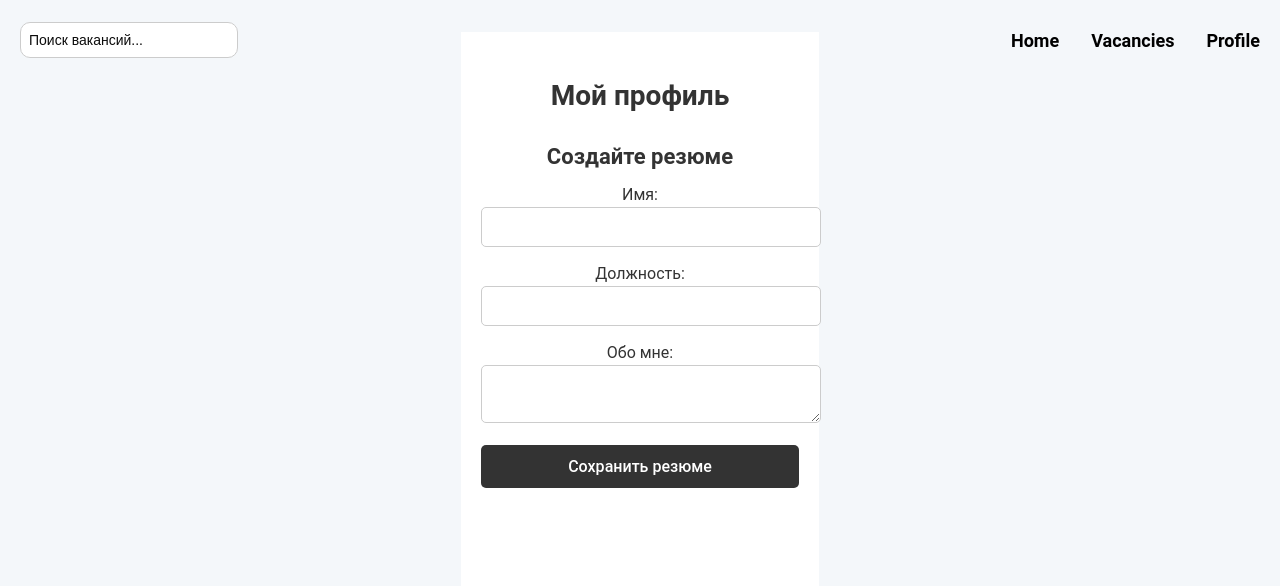
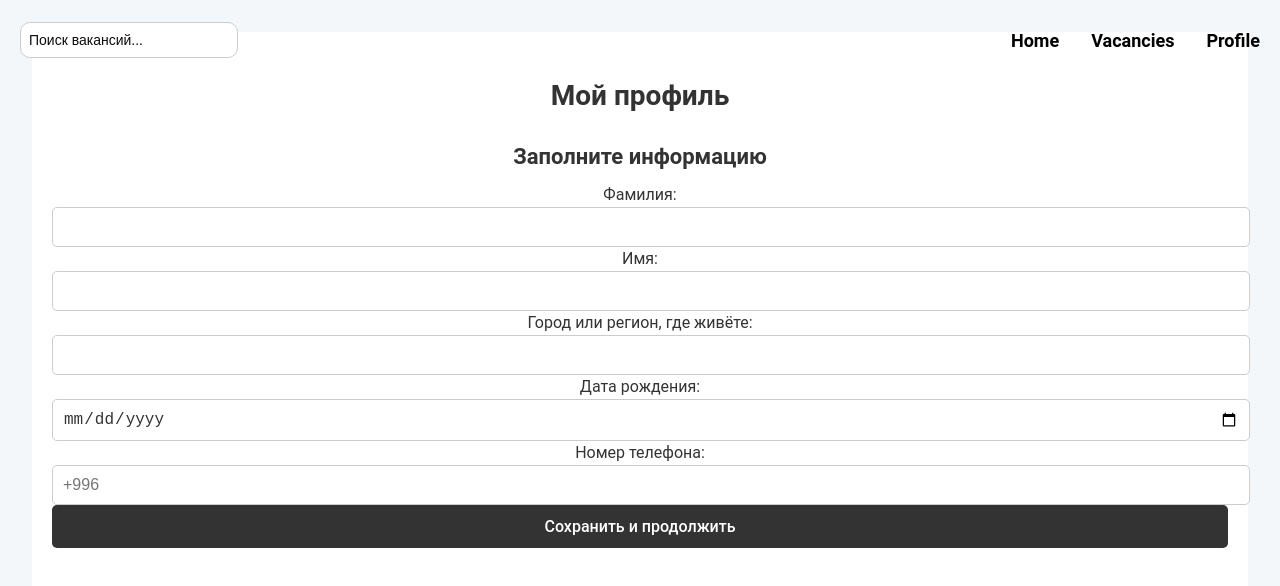
Before and after one commit to BayaIT/SRS, a React (Vite) app: page /profile in a window 1280 px wide. Shown: the top 586 px of the page. Built offline with nearby package versions, Linux system fonts and the light colour scheme.

Commit message:
Update Resume

```diff
--- a/package.json
+++ b/package.json
@@ -10,6 +10,7 @@
     "preview": "vite preview"
   },
   "dependencies": {
+    "prop-types": "^15.8.1",
     "react": "^18.3.1",
     "react-dom": "^18.3.1",
     "react-router-dom": "^7.0.1"
--- a/src/components/ProfilePage.jsx
+++ b/src/components/ProfilePage.jsx
@@ -1,10 +1,11 @@
 // eslint-disable-next-line no-unused-vars
 import React, { useState, useEffect } from "react";
 import ResumeForm from "./ResumeForm"; // Форма для резюме
-import "../ProfilePage.css"
+import "../ProfilePage.css";
 
 const ProfilePage = () => {
     const [resume, setResume] = useState(null);
+    const [step, setStep] = useState(1); // Шаг формы
 
     // Получаем резюме из localStorage, если оно есть
     useEffect(() => {
@@ -14,27 +15,42 @@ const ProfilePage = () => {
         }
     }, []);
 
-    // Функция для сохранения резюме
+    // Функция для сохранения резюме и перехода на следующий шаг
     const saveResume = (newResume) => {
-        setResume(newResume);
-        localStorage.setItem("resume", JSON.stringify(newResume)); // Сохраняем в localStorage
+        setResume({ ...resume, ...newResume });
+        localStorage.setItem("resume", JSON.stringify({ ...resume, ...newResume })); // Сохраняем в localStorage
+        setStep((prevStep) => prevStep + 1); // Переходим на следующий шаг
     };
 
     return (
         <div className="profile-container">
             <h2>Мой профиль</h2>
-            {resume ? (
+            {resume && step > 3 ? ( // Если все этапы завершены, показываем итог
                 <div>
                     <h3>Ваше резюме:</h3>
+                    <p><strong>Фамилия:</strong> {resume.surname}</p>
                     <p><strong>Имя:</strong> {resume.name}</p>
-                    <p><strong>Должность:</strong> {resume.position}</p>
-                    <p><strong>Обо мне:</strong> {resume.about}</p>
-                    <button onClick={() => setResume(null)}>Редактировать резюме</button> {/* Кнопка для редактирования */}
+                    <p><strong>Город:</strong> {resume.city}</p>
+                    <p><strong>Дата рождения:</strong> {resume.birthday}</p>
+                    <p><strong>Номер телефона:</strong> {resume.phoneNumber}</p>
+                    <h4>Опыт работы:</h4>
+                    {resume.experience && resume.experience.map((job, index) => (
+                        <div key={index}>
+                            <p><strong>Должность:</strong> {job.position}</p>
+                            <p><strong>Компания:</strong> {job.company}</p>
+                            <p><strong>Годы работы:</strong> {job.years}</p>
+                        </div>
+                    ))}
+                    <h4>Образование:</h4>
+                    <p>{resume.education}</p>
+                    <h4>Навыки:</h4>
+                    <p>{resume.skills}</p>
+                    <button onClick={() => setStep(1)}>Редактировать резюме</button>
                 </div>
             ) : (
                 <div>
-                    <h3>Создайте резюме</h3>
-                    <ResumeForm onSave={saveResume} />
+                    <h3>Заполните информацию</h3>
+                    <ResumeForm onSave={saveResume} step={step} />
                 </div>
             )}
         </div>
--- a/src/components/ResumeForm.jsx
+++ b/src/components/ResumeForm.jsx
@@ -1,53 +1,155 @@
 // eslint-disable-next-line no-unused-vars
 import React, { useState } from "react";
-import "../ResumeForm.css"
+import "../ResumeForm.css";
 
-const ResumeForm = ({ onSave }) => {
-    const [name, setName] = useState("");
-    const [position, setPosition] = useState("");
-    const [about, setAbout] = useState("");
+// eslint-disable-next-line react/prop-types
+const ResumeForm = ({ onSave, step }) => {
+    const [formData, setFormData] = useState({
+        surname: "",
+        name: "",
+        city: "",
+        birthday: "",
+        phoneNumber: "",
+        experience: [{ position: "", company: "", years: "" }],
+        education: "", // Добавлено поле для образования
+        skills: "", // Добавлено поле для навыков
+    });
+
+    const handleChange = (e) => {
+        const { name, value, dataset } = e.target;
+        if (dataset.index !== undefined) {
+            const newExperience = [...formData.experience];
+            newExperience[dataset.index][name] = value;
+            setFormData({ ...formData, experience: newExperience });
+        } else {
+            setFormData({ ...formData, [name]: value });
+        }
+    };
+
+    const handleAddExperience = () => {
+        setFormData({
+            ...formData,
+            experience: [...formData.experience, { position: "", company: "", years: "" }]
+        });
+    };
 
     const handleSubmit = (e) => {
         e.preventDefault();
-
-        const resumeData = {
-            name,
-            position,
-            about,
-        };
-
-        onSave(resumeData); // Отправляем данные наверх для сохранения
+        onSave(formData); // Сохраняем текущий шаг
     };
 
     return (
         <form onSubmit={handleSubmit}>
-            <div>
+            {step === 1 && (
+                <>
+                    <label>Фамилия:</label>
+                    <input
+                        type="text"
+                        name="surname"
+                        value={formData.surname}
+                        onChange={handleChange}
+                        required
+                    />
                     <label>Имя:</label>
                     <input
                         type="text"
-                    value={name}
-                    onChange={(e) => setName(e.target.value)}
+                        name="name"
+                        value={formData.name}
+                        onChange={handleChange}
+                        required
+                    />
+                    <label>Город или регион, где живёте:</label>
+                    <input
+                        type="text"
+                        name="city"
+                        value={formData.city}
+                        onChange={handleChange}
+                        required
+                    />
+                    <label>Дата рождения:</label>
+                    <input
+                        type="date"
+                        name="birthday"
+                        value={formData.birthday}
+                        onChange={handleChange}
+                        required
+                    />
+                    <label>Номер телефона:</label>
+                    <input
+                        type="tel"
+                        name="phoneNumber"
+                        placeholder="+996"
+                        value={formData.phoneNumber}
+                        onChange={handleChange}
+                        required
+                    />
+                </>
+            )}
+
+            {step === 2 && (
+                <>
+                    <h4>Опыт работы:</h4>
+                    {formData.experience.map((job, index) => (
+                        <div key={index}>
+                            <label>Должность:</label>
+                            <input
+                                type="text"
+                                name="position"
+                                value={job.position}
+                                onChange={handleChange}
+                                data-index={index}
+                                required
+                            />
+                            <label>Компания:</label>
+                            <input
+                                type="text"
+                                name="company"
+                                value={job.company}
+                                onChange={handleChange}
+                                data-index={index}
+                                required
+                            />
+                            <label>Годы работы:</label>
+                            <input
+                                type="text"
+                                name="years"
+                                value={job.years}
+                                onChange={handleChange}
+                                data-index={index}
                                 required
                             />
                         </div>
-            <div>
-                <label>Должность:</label>
+                    ))}
+                    <button type="button" onClick={handleAddExperience}>
+                        Добавить опыт
+                    </button>
+                </>
+            )}
+
+            {step === 3 && (
+                <>
+                    <label>Образование:</label>
                     <input
                         type="text"
-                    value={position}
-                    onChange={(e) => setPosition(e.target.value)}
+                        name="education"
+                        value={formData.education}
+                        onChange={handleChange}
                         required
                     />
-            </div>
-            <div>
-                <label>Обо мне:</label>
-                <textarea
-                    value={about}
-                    onChange={(e) => setAbout(e.target.value)}
+                    <label>Навыки:</label>
+                    <input
+                        type="text"
+                        name="skills"
+                        value={formData.skills}
+                        onChange={handleChange}
                         required
                     />
-            </div>
-            <button type="submit">Сохранить резюме</button>
+                </>
+            )}
+
+            <button type="submit">
+                {step < 3 ? "Сохранить и продолжить" : "Завершить"}
+            </button>
         </form>
     );
 };
```
Also changed, not shown: src/components/Sidebar.jsx (+16 -10 lines), 1 other file (tests, documents, lock files or other folders). Lines whose indentation alone changed are shown as unchanged.
